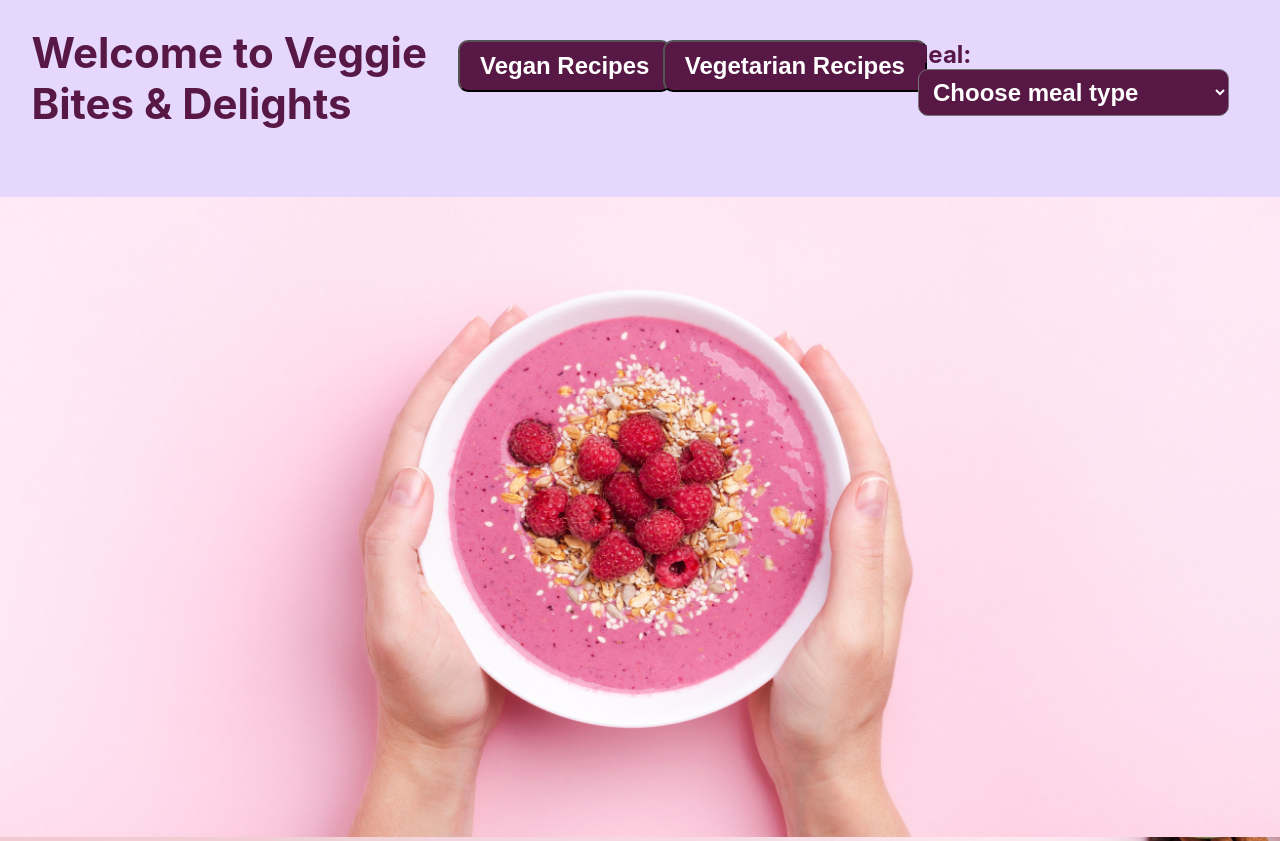
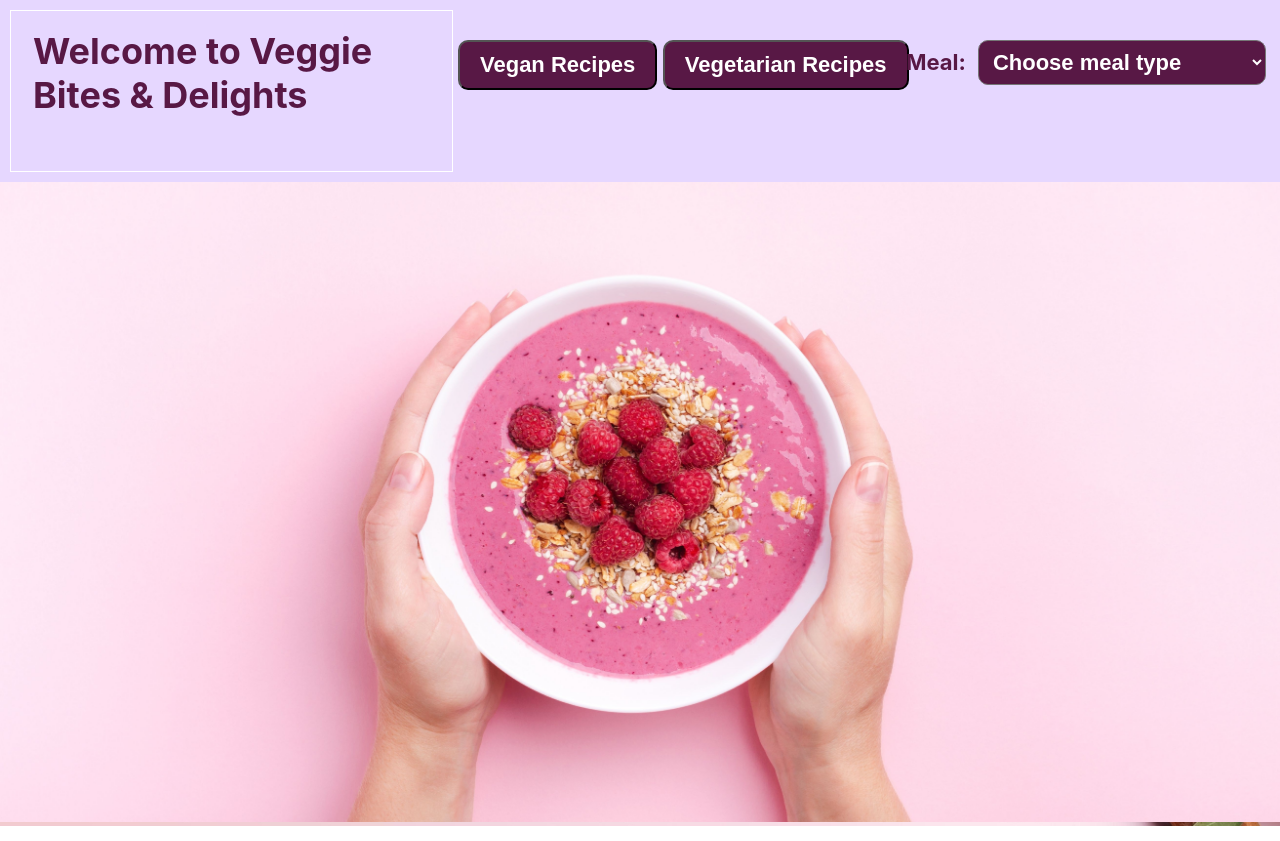
Before and after one commit to mc1481/recipe-app, a React (Create React App) app: page /#/ in a window 1280 px wide. Built offline with nearby package versions, Linux system fonts and the light colour scheme.

Commit message:
fix dimensions

```diff
--- a/src/CSS/HomePage.css
+++ b/src/CSS/HomePage.css
@@ -7,9 +7,10 @@ body {
 }
 
 .home-title {
-    max-width: 34%;
+    max-width: 35%;
     height: 20vh;
     color: white;
+    border: 1px solid;
 }
 
 .purple-div {
@@ -28,7 +29,7 @@ body {
     color: #581845;
     font-weight: bold;
     margin-top: 4%;
-    font-size: 42px;
+    font-size: 36px;
     margin-left: 5%;
 }
 
@@ -37,7 +38,7 @@ body {
     top: 5%;
     margin-left: 35%;
     border-radius: 10px;
-    font-size: 24px;
+    font-size: 22px;
     padding: 10px 20px;
     background-color: #581845;
     font-weight: bold;
@@ -50,7 +51,7 @@ body {
     top: 5%;
     margin-left: 51%;
     border-radius: 10px;
-    font-size: 24px;
+    font-size: 22px;
     padding: 10px 20px;
     font-weight: bold;
     background-color: #581845;
@@ -62,7 +63,7 @@ body {
     position: absolute;
     top: 5%;
     margin-left: 70%;
-    font-size: 24px;
+    font-size: 22px;
     font-weight: bold;
     color: #581845;
 }
@@ -75,11 +76,11 @@ body {
     background-color: #581845;
     padding: 8px 10px;
     border-radius: 10px;
-    font-size: 24px;
+    font-size: 22px;
 }
 
 .meal-dropdown select {
-    font-size: 24px;
+    font-size: 22px;
     font-weight: bold;
     padding: 8px 10px;
     border-radius: 10px;
```
